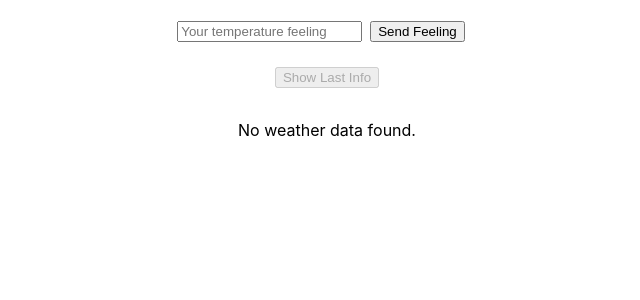
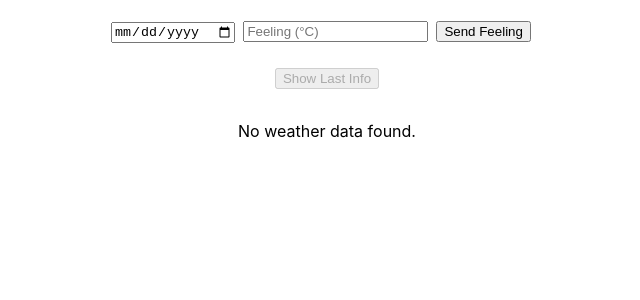
Before and after one commit to danylo-ninjaneers/TemperaturFront, a React (Create React App) app in the folder my-app/: page / in a window 1280 px wide. Shown: the top 300 px of the page, without its empty margins (313-953 px from the left). Built offline with nearby package versions, Linux system fonts and the light colour scheme; no server answers.

Commit message:
FinishFeelingTemp

```diff
--- a/my-app/src/App.js
+++ b/my-app/src/App.js
@@ -16,7 +16,8 @@ function WeatherFetcher() {
   const [weatherList, setWeatherList] = useState([]);
   const [notFound, setNotFound] = useState(false);
   const [lastInfo, setLastInfo] = useState(null);
-  const [feeling, setFeeling] = useState("");
+  const [feelingDate, setFeelingDate] = useState("");
+  const [feelingValue, setFeelingValue] = useState("");
   const [feelingStatus, setFeelingStatus] = useState("");
   const intervalRef = useRef();
 
@@ -55,17 +56,16 @@ function WeatherFetcher() {
     }
   };
 
-  // Send weather feeling (number) to backend
   const sendFeeling = async () => {
-    if (feeling === "") {
-      setFeelingStatus("Please enter a value.");
+    if (!feelingDate || feelingValue === "") {
+      setFeelingStatus("Please enter both date and feeling.");
       return;
     }
     try {
       const response = await fetch("http://localhost:8080/weatherFeeling", {
         method: "PUT",
         headers: { "Content-Type": "application/json" },
-        body: feeling // Send as raw number
+        body: JSON.stringify({ date: feelingDate, feeling: parseFloat(feelingValue) })
       });
       if (response.ok) {
         setFeelingStatus("Feeling sent successfully!");
@@ -88,11 +88,17 @@ function WeatherFetcher() {
   return (
     <div style={{ textAlign: "center", padding: "20px" }}>
       <div style={{ marginBottom: "24px" }}>
+         <input
+          type="date"
+          value={feelingDate}
+          onChange={e => setFeelingDate(e.target.value)}
+          style={{ marginRight: "8px" }}
+        />
         <input
           type="number"
-          value={feeling}
-          onChange={e => setFeeling(e.target.value)}
-          placeholder="Your temperature feeling"
+          value={feelingValue}
+          onChange={e => setFeelingValue(e.target.value)}
+          placeholder="Feeling (°C)"
           style={{ marginRight: "8px" }}
         />
         <button onClick={sendFeeling}>Send Feeling</button>
```
